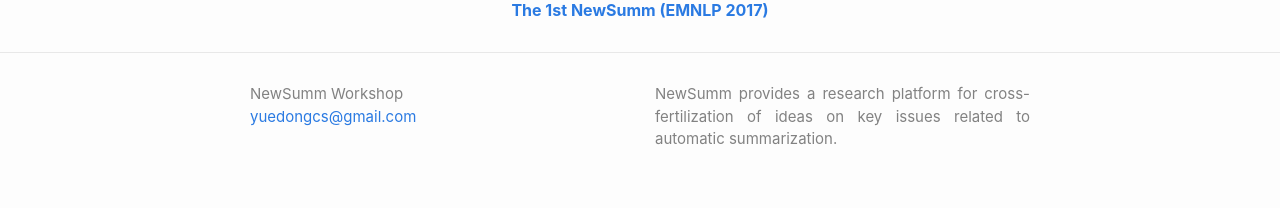
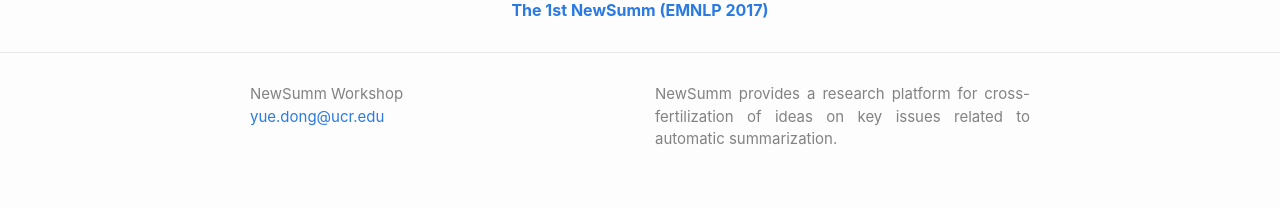
Before and after one commit to newsumm/newsumm.github.io, a Jekyll site: the page built from index.md, in a window 1280 px wide. Shown: the part 723-931 px from the top of the page. Built offline with Jekyll 4.4.1, drawn with Linux system fonts in a browser that asks for light colours.

Commit message:
Update _config.yml

```diff
--- a/_config.yml
+++ b/_config.yml
@@ -1,7 +1,7 @@
 title: NewSumm Workshop
 author:
   name: NewSumm Workshop
-  email: yuedongcs@gmail.com
+  email: yue.dong@ucr.edu
 description: > # this means to ignore newlines until "show_excerpts:"
   NewSumm provides a research platform for cross-fertilization of ideas on key issues related to automatic summarization.
 
```
